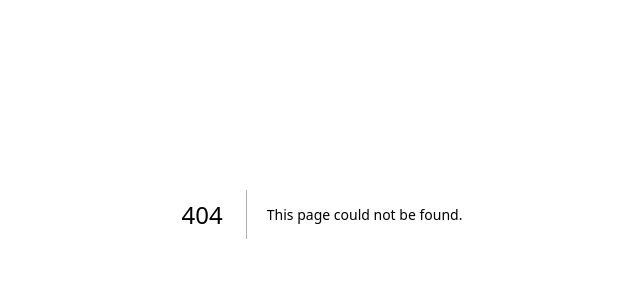
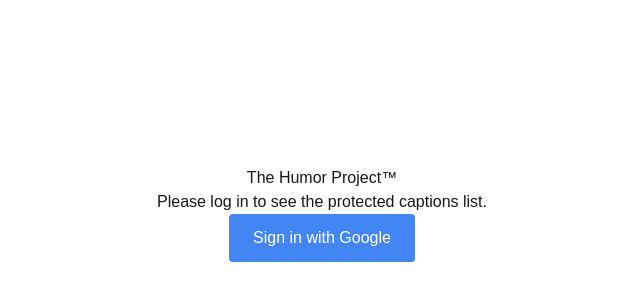
Before and after one commit to md16-hub/hello-vercel, a Next.js app: page /login in a window 1280 px wide. Before the commit this address had no page. Shown: the part 186-486 px from the top of the page, without its empty margins (318-958 px from the left). Built offline with nearby package versions, Linux system fonts and the light colour scheme; no server answers.

Commit message:
Add Google Auth and Gated UI

```diff
--- /dev/null
+++ b/app/login/page.tsx
@@ -0,0 +1,32 @@
+'use client'
+import { createBrowserClient } from '@supabase/ssr'
+
+export default function LoginPage() {
+    const supabase = createBrowserClient(
+        process.env.NEXT_PUBLIC_SUPABASE_URL!,
+        process.env.NEXT_PUBLIC_SUPABASE_ANON_KEY!
+    )
+
+    const handleLogin = () => {
+        supabase.auth.signInWithOAuth({
+            provider: 'google',
+            options: {
+                // This must match your Supabase redirect settings
+                redirectTo: `${window.location.origin}/auth/callback`,
+            },
+        })
+    }
+
+    return (
+        <div style={{ display: 'flex', flexDirection: 'column', alignItems: 'center', justifyContent: 'center', height: '100vh', fontFamily: 'sans-serif' }}>
+            <h1>The Humor Project™</h1>
+            <p>Please log in to see the protected captions list.</p>
+            <button
+                onClick={handleLogin}
+                style={{ padding: '12px 24px', backgroundColor: '#4285F4', color: 'white', border: 'none', borderRadius: '4px', cursor: 'pointer' }}
+            >
+                Sign in with Google
+            </button>
+        </div>
+    )
+}
```
